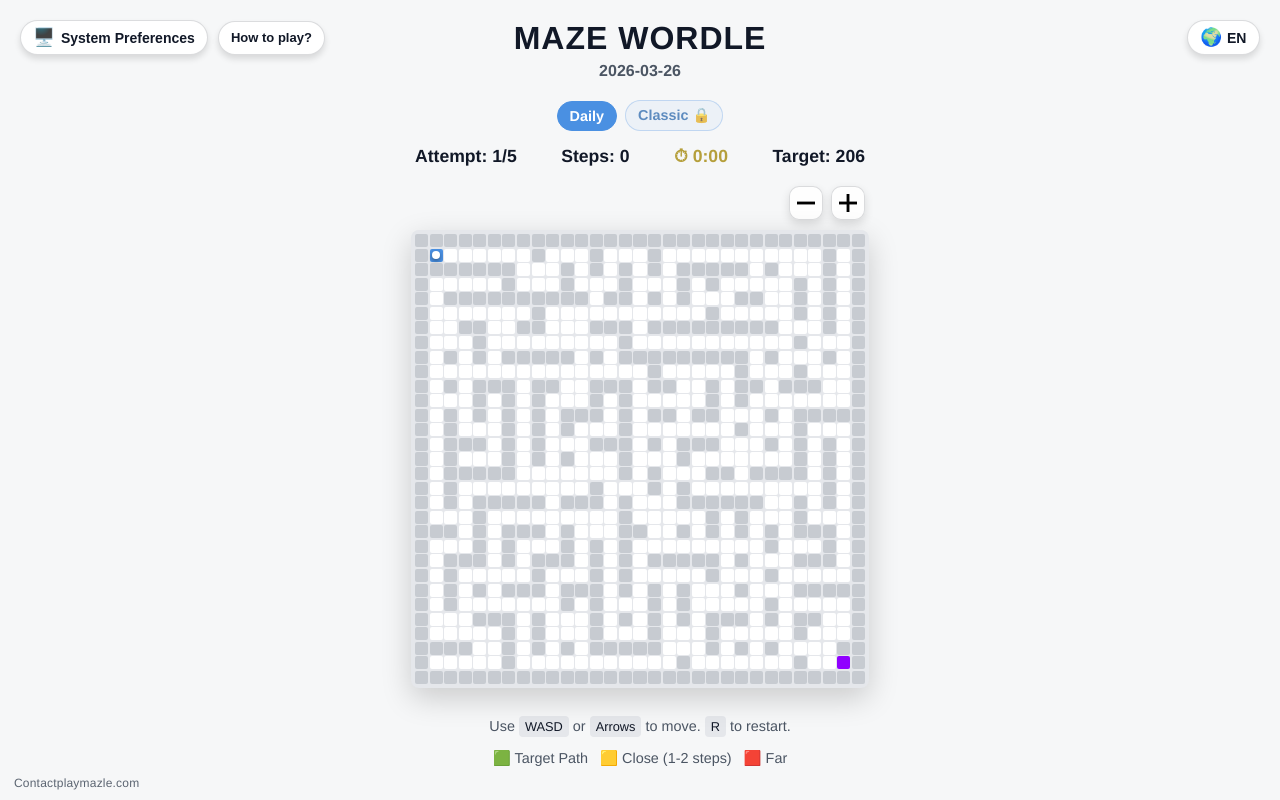
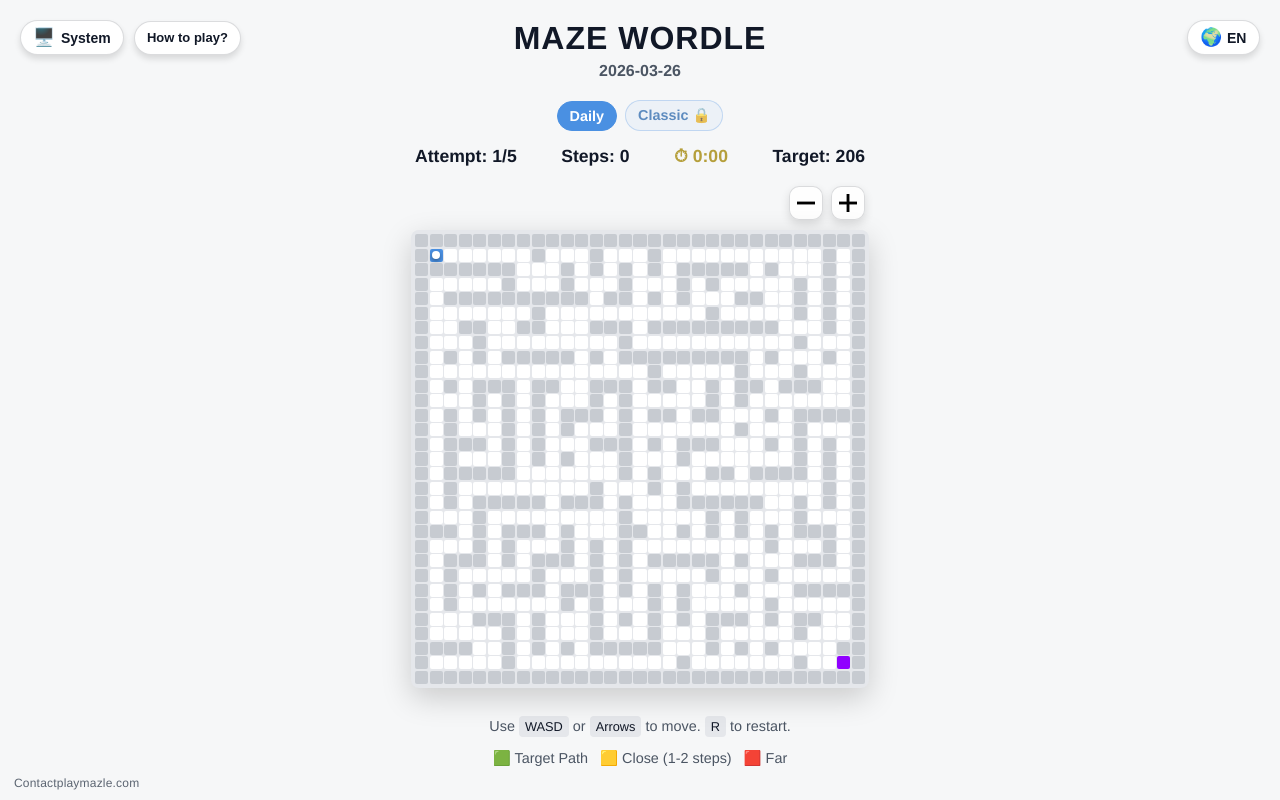
Before and after one commit to SaltMs/Mazle, a plain HTML site: page index.html in a window 1280 px wide. Drawn offline with Linux system fonts and the light colour scheme.

Commit message:
Localization Update

```diff
--- a/index.html
+++ b/index.html
@@ -18,7 +18,6 @@
 
   <meta name="google-adsense-account" content="ca-pub-8418885822520229">
   <script async src="https://pagead2.googlesyndication.com/pagead/js/adsbygoogle.js?client=ca-pub-8418885822520229" crossorigin="anonymous"></script>
-  <script async src="https://www.googletagmanager.com/gtag/js?id=G-7QX5YHPT71"></script>
   <script async src="https://www.googletagmanager.com/gtag/js?id=G-7QX5YHPT71"></script>
 <script>
   window.dataLayer = window.dataLayer || [];
@@ -857,9 +856,9 @@
     <div class="theme-selector" title="Theme: System / Dark / Light">
       <span>🖥️</span>
       <select id="theme-select" aria-label="Theme">
-        <option value="system" selected>System Preferences</option>
-        <option value="dark">DARK</option>
-        <option value="light">LIGHT</option>
+        <option value="system" selected>System</option>
+        <option value="dark">Dark</option>
+        <option value="light">Light</option>
       </select>
     </div>
     <button type="button" id="howto-btn" class="howto-btn" title="How to play?">How to play?</button>
@@ -963,6 +962,8 @@
         lose: "Maybe Tomorrow... 💀",
         classicResult: "Your Score",
         shareBtn: "Share Today's Result 🔗",
+        submitScoreBtn: "Submit to Leaderboard 🏅",
+        viewLbBtn: "View Leaderboard 🏆",
         copied: "Copied to clipboard!",
         statRow: "<span>Attempt {0}</span><span>{1}% Correct</span>",
         shareTitle: "Daily Maze Wordle",
@@ -989,6 +990,8 @@
         lose: "Belki Yarın... 💀",
         classicResult: "Skorun",
         shareBtn: "Bugünün Sonucunu Paylaş 🔗",
+        submitScoreBtn: "Skorumu Gönder 🏅",
+        viewLbBtn: "Liderlik Tablosu 🏆",
         copied: "Panoya kopyalandı!",
         statRow: "<span>{0}. Deneme</span><span>%{1} Doğru</span>",
         shareTitle: "Günlük Labirent Wordle",
@@ -1085,6 +1088,12 @@
       }
       document.getElementById('modal-share-btn').innerText = t('shareBtn');
       document.getElementById('modal-classic-btn').innerText = t('classicBtn');
+      const submitBtn = document.getElementById('modal-submit-score');
+      if (submitBtn && !submitBtn.disabled && !localStorage.getItem('maze-submitted-' + todayStr)) {
+        submitBtn.innerText = t('submitScoreBtn');
+      }
+      const viewLbBtn = document.getElementById('modal-show-lb');
+      if (viewLbBtn) viewLbBtn.innerText = t('viewLbBtn');
       renderModeSwitch();
       document.getElementById('toast').innerText = t('copied');
       const howtoBtn = document.getElementById('howto-btn');
```
